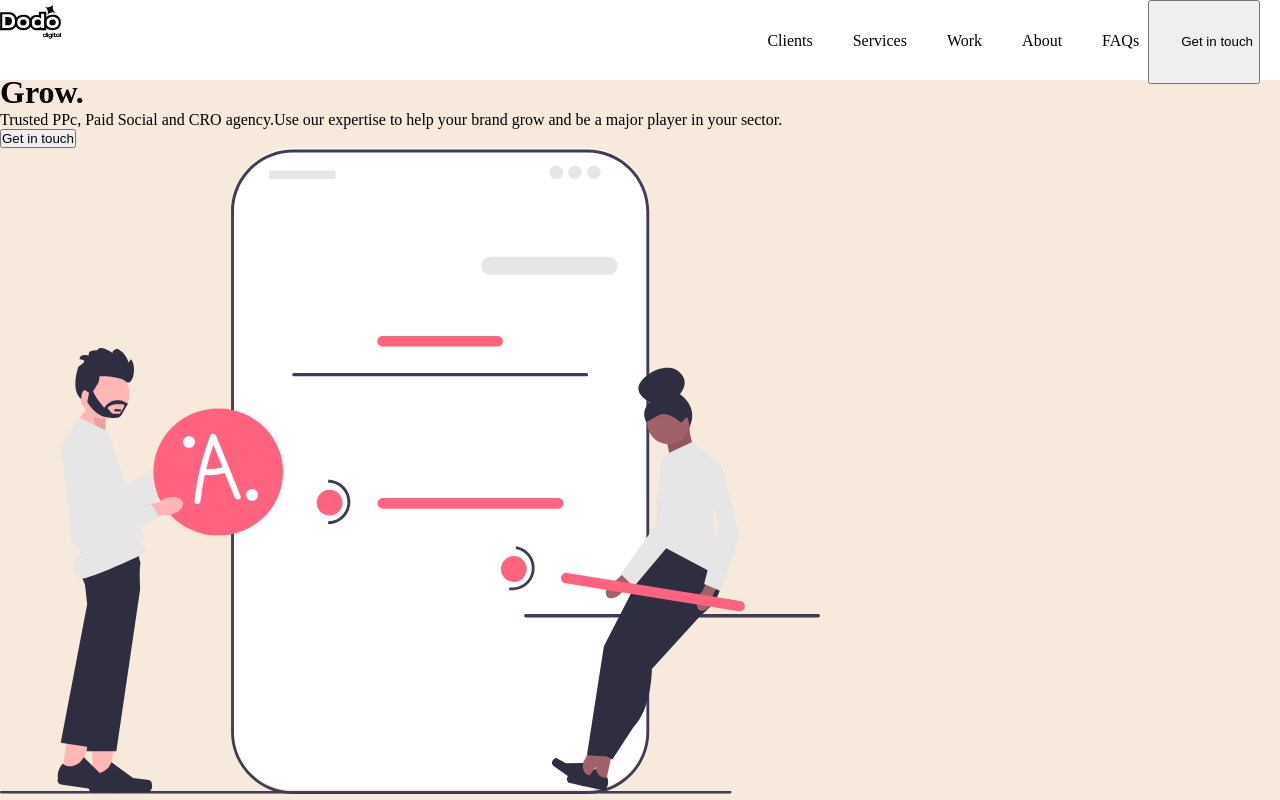
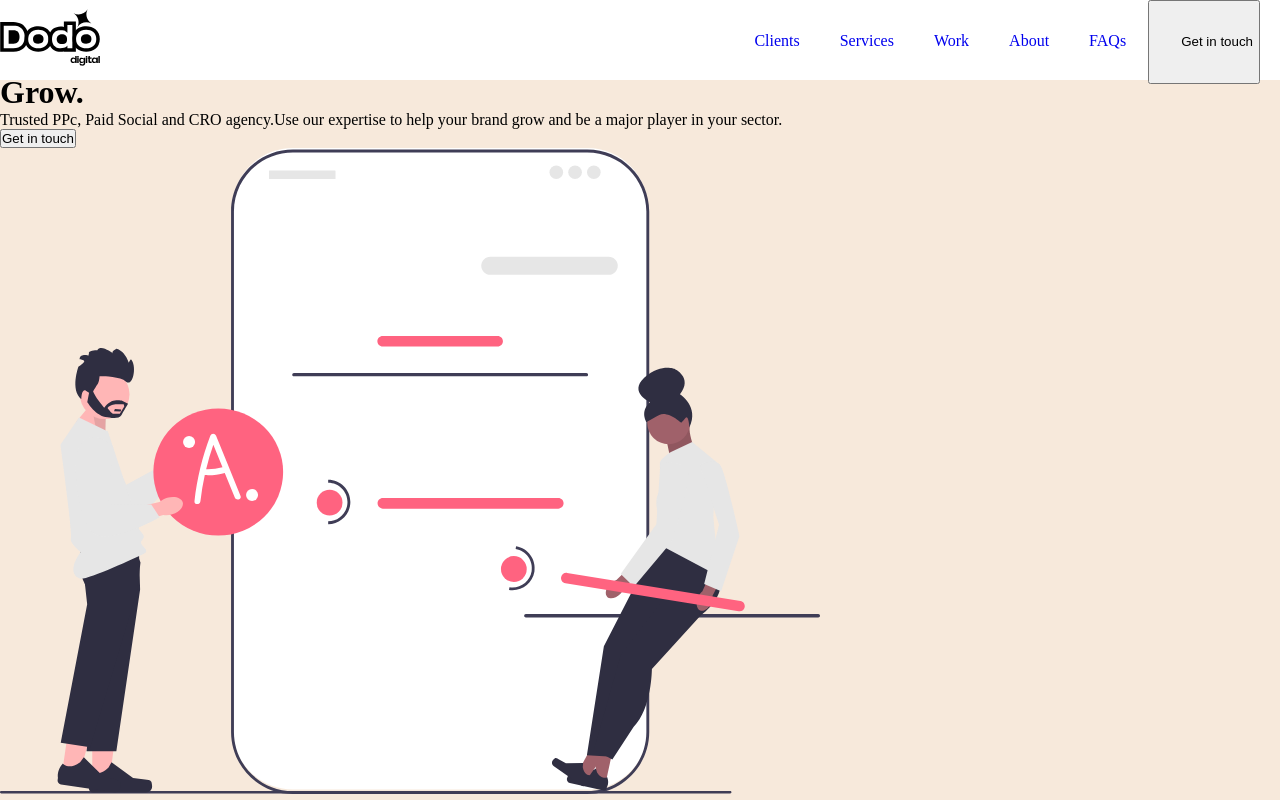
Before and after one commit to Annastacia-dev/Landing-Page, a plain HTML site: page Assets/index.html in a window 1280 px wide. Drawn offline with Linux system fonts and the light colour scheme.

Commit message:
add style

```diff
--- a/Assets/index.html
+++ b/Assets/index.html
@@ -13,7 +13,7 @@
 
     <Section>
         <nav>
-            <img src="./Images/logo.svg" alt="Dodo Digital Logo" width="61px" height="40px">
+            <img src="./Images/logo.svg" alt="Dodo Digital Logo" width="100px" height="70px">
 
             <input type="checkbox" id="check">
             <label for="check" class="checkbtn">
@@ -21,12 +21,12 @@
             </label>
 
             <ul>
-                <li><a href="#"></a>Clients</li>
-                <li><a href="#"></a>Services</li>
-                <li><a href="#"></a>Work</li>
-                <li><a href="#"></a>About</li>
-                <li><a href="#"></a>FAQs</li>
-                <button id="btn_1"><li><a href="#"></a> Get in touch</li></button>
+                <li><a href="#">Clients</a></li>
+                <li><a href="#">Services</a></li>
+                <li><a href="#">Work</a></li>
+                <li><a href="#">About</a></li>
+                <li><a href="#">FAQs</a></li>
+                <button id="btn_1"><li><a href="#"></a>Get in touch</li></button>
             </ul>
 
         </nav>
--- a/Assets/style.css
+++ b/Assets/style.css
@@ -50,6 +50,3 @@ checkbtn{
 #check{
     display: none;
 }
-#btn_1 {
-    border-radius: ;
-}
```
